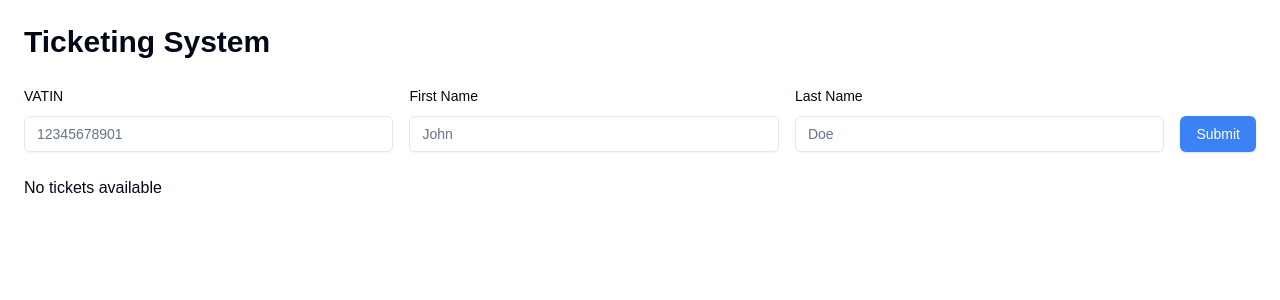
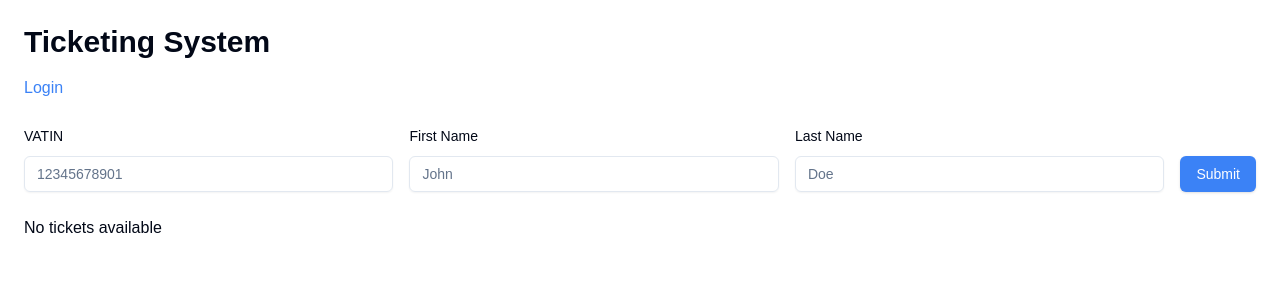
Before and after one commit to OffCrazyFreak/web2-lab1, a Next.js app in the folder frontend/: page / in a window 1280 px wide. Shown: the top 300 px of the page. Built offline with nearby package versions, Linux system fonts and the light colour scheme; no server answers.

Commit message:
Tried adding auth0 on frontend

```diff
--- a/frontend/package.json
+++ b/frontend/package.json
@@ -9,6 +9,7 @@
     "lint": "next lint"
   },
   "dependencies": {
+    "@auth0/nextjs-auth0": "^3.5.0",
     "@heroicons/react": "^2.1.5",
     "@hookform/resolvers": "^3.9.0",
     "@radix-ui/react-dialog": "^1.1.2",
--- /dev/null
+++ b/frontend/src/app/api/auth/[...auth0]/route.ts
@@ -0,0 +1,3 @@
+import { handleAuth } from "@auth0/nextjs-auth0";
+
+export const GET = handleAuth();
--- a/frontend/src/app/layout.tsx
+++ b/frontend/src/app/layout.tsx
@@ -1,6 +1,9 @@
 import type { Metadata } from "next";
 import localFont from "next/font/local";
 import "./globals.css";
+
+import { UserProvider } from "@auth0/nextjs-auth0/client";
+import { ReactNode } from "react";
 
 const geistSans = localFont({
   src: "./fonts/GeistVF.woff",
@@ -28,7 +31,7 @@ export default function RootLayout({
       <body
         className={`${geistSans.variable} ${geistMono.variable} antialiased`}
       >
-        {children}
+        <UserProvider>{children}</UserProvider>
       </body>
     </html>
   );
--- a/frontend/src/app/page.tsx
+++ b/frontend/src/app/page.tsx
@@ -3,6 +3,9 @@
 import React, { useEffect, useState, Suspense } from "react";
 import TicketForm from "@/components/TicketForm";
 import TicketsTableSkeleton from "@/components/TicketsTableSkeleton";
+
+import { useUser } from "@auth0/nextjs-auth0/client";
+import Link from "next/link";
 
 const TicketsTable = React.lazy(() => import("@/components/TicketsTable"));
 
@@ -13,6 +16,8 @@ interface Ticket {
 }
 
 export default function HomePage() {
+  const { user, error, isLoading } = useUser();
+
   const [tickets, setTickets] = useState<Ticket[] | null>(null);
   const ticketCount = tickets?.length || 0;
 
@@ -45,12 +50,30 @@ export default function HomePage() {
     fetchTickets();
   }, []);
 
+  if (isLoading) return <p>Učitavanje...</p>;
+  // if (error) return <p>Greška: {error.message}</p>;
+
   return (
     <main className="p-6 space-y-6">
       <h1 className="text-3xl font-bold mb-4">
         Ticketing System{" "}
         {tickets !== null && ticketCount > 0 && `(${ticketCount})`}
       </h1>
+
+      {isLoading ? (
+        <p>Loading...</p>
+      ) : user ? (
+        <>
+          <p>Welcome, {user.name}</p>
+          <a href="/api/auth/logout" className="text-blue-500">
+            Logout
+          </a>
+        </>
+      ) : (
+        <a href="/api/auth/login" className="text-blue-500">
+          Login
+        </a>
+      )}
 
       <TicketForm
         onSuccess={() => {
```
Also changed, not shown: 1 other file (tests, documents, lock files or other folders).
